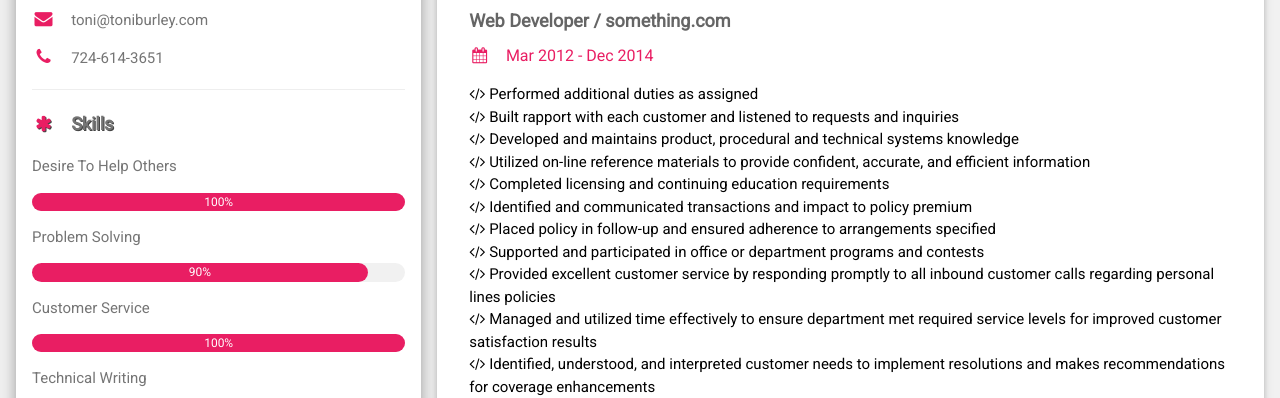
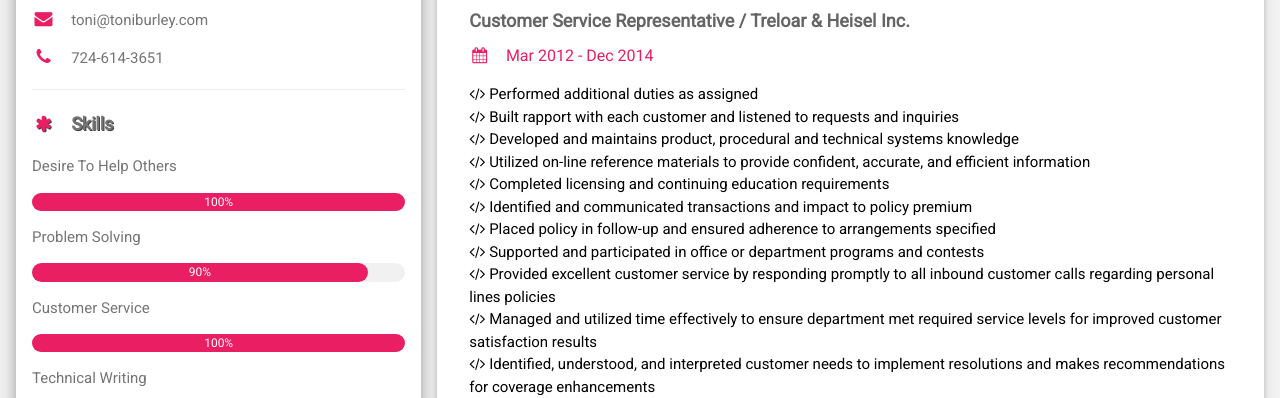
Before and after one commit to ToniChanel/ToniChanel, a plain HTML site: page index.html in a window 1280 px wide. Shown: the part 401-799 px from the top of the page. Drawn offline with nearby package versions, Linux system fonts and the light colour scheme.

Commit message:
Update index.html

```diff
--- a/index.html
+++ b/index.html
@@ -104,7 +104,7 @@ html,body,h1,h2,h3,h4,h5,h6 {font-family: "Roboto", sans-serif}
             <hr>
         </div>
         <div class="w3-container">
-          <h5 class="w3-opacity"><b>Web Developer / something.com</b></h5>
+          <h5 class="w3-opacity"><b>Customer Service Representative / Treloar & Heisel Inc.</b></h5>
           <h6 class="w3-text-pink"><i class="fa fa-calendar fa-fw w3-margin-right"></i>Mar 2012 - Dec 2014</h6>
           <p><i class="fa fa-code"></i> Performed additional duties as assigned<br>
           <i class="fa fa-code"></i> Built rapport with each customer and listened to requests and inquiries<br>
```
